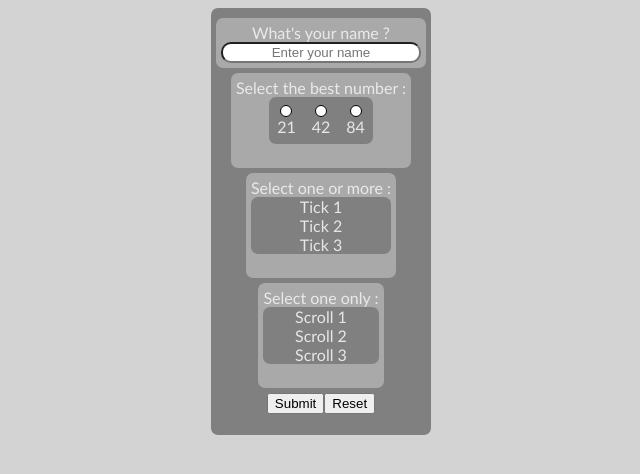
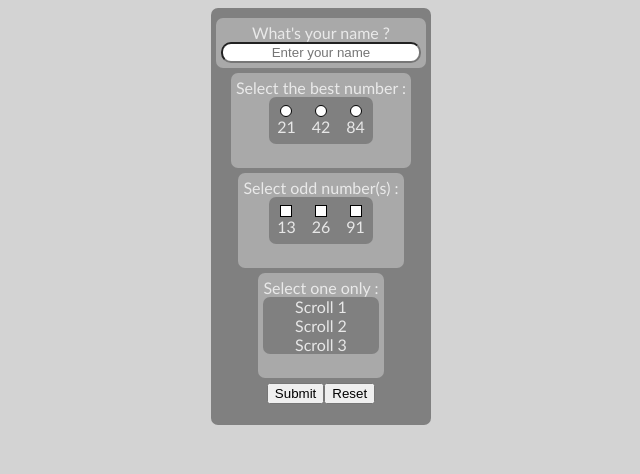
Before and after one commit to sregnard42/react-app, a React app: page / in a window 1280 px wide. Shown: the whole page, without its empty margins (319-959 px from the left). Built offline with nearby package versions, Linux system fonts and the light colour scheme.

Commit message:
Tickboxes OK

```diff
--- a/src/Form/Form.js
+++ b/src/Form/Form.js
@@ -9,13 +9,17 @@ import Scroll from '../Scroll/Scroll';
 class Form extends React.Component {
     constructor(props) {
         super(props);
-        this.text = '';
-        this.radio = '';
-        this.tick = '';
-        this.scroll = '';
+        this.init();
         this.state = {};
         this.handleSubmit = this.handleSubmit.bind(this);
         this.handleReset = this.handleReset.bind(this);
+    }
+
+    init() {
+        this.text = '';
+        this.radio = '';
+        this.tick = [];
+        this.scroll = '';
     }
 
     handleChangeText = (text) => {
@@ -24,6 +28,16 @@ class Form extends React.Component {
 
     handleChangeRadio = (radio) => {
         this.radio = radio;
+    }
+
+    handleChangeTick = (tick) => {
+        for (let i = 0; i < this.tick.length; i++)
+            if (this.tick[i] === tick)
+            {
+                this.tick.splice(i, 1);
+                return ;
+            }
+        this.tick.push(tick);
     }
 
     checkText()
@@ -43,16 +57,26 @@ class Form extends React.Component {
             return '(KO) Answer 2 : ' + this.radio + '\n';
     }
 
+    checkTick()
+    {
+        if (this.tick.length === 0)
+            return 'Question 3 not answered\n';
+        for (let i = 0; i < this.tick.length; i++)
+            if (this.tick[i] % 2 === 0)
+                return '(KO) Answer 3 : ' + this.tick[i] + ' is not an odd number\n';
+        return '(OK) Answer 3 : ' + this.tick + '\n';
+    }
+
     handleSubmit(event) {
         event.preventDefault();
         let output = this.checkText();
         output += this.checkRadio();
+        output += this.checkTick();
         alert(output);
     }
 
     handleReset() {
-        this.text = '';
-        this.radio = '';
+        this.init();
         this.forceUpdate();
     }
 
@@ -87,14 +111,15 @@ class Form extends React.Component {
                         }
                     />
                     <Question
-                        q={'Select one or more :'}
+                        q={'Select odd number(s) :'}
                         a={
                             <Tick
                                 choices={[
-                                    'Tick 1',
-                                    'Tick 2',
-                                    'Tick 3'
+                                    '13',
+                                    '26',
+                                    '91'
                                 ]}
+                                handleChange={this.handleChangeTick}
                             />
                         }
                     />
--- a/src/Tick/Tick.js
+++ b/src/Tick/Tick.js
@@ -1,10 +1,42 @@
 import React from 'react';
 import styles from './Tick.module.css';
 
+class TickBox extends React.Component {
+    constructor(props) {
+        super(props);
+        this.stateDefault = { selected: false };
+        this.state = this.stateDefault;
+        this.style = styles.TickBox;
+    }
+
+    onClick = () => {
+        this.setState({ selected: !this.state.selected });
+        this.props.onChange();
+    }
+
+    render() {
+        this.style = this.state.selected ? styles.TickBoxSelected : styles.TickBox;
+        return (
+            <div className={this.style} onClick={this.onClick}></div>
+        );
+    }
+}
+
 class TickItem extends React.Component {
+    constructor(props) {
+        super(props);
+        this.selected = false;
+    }
+
+    onChange = () => {
+        this.selected = !this.selected;
+        this.props.onChange(this.props.name);
+    }
+
     render() {
         return (
-            <div>
+            <div className={styles.TickItem}>
+                <TickBox onChange={this.onChange} />
                 {this.props.name}
             </div>
         );
@@ -12,11 +44,16 @@ class TickItem extends React.Component {
 }
 
 class Tick extends React.Component {
-
-    constructor(props)
-    {
+    constructor(props) {
         super(props);
         this.key = 1;
+        this.selected = '';
+        this.onChange = this.onChange.bind(this);
+    }
+
+    onChange(name) {
+        this.selected = name;
+        this.props.handleChange(name);
     }
 
     render() {
@@ -27,6 +64,7 @@ class Tick extends React.Component {
                         <TickItem
                             key={this.key++}
                             name={choice}
+                            onChange={this.onChange}
                         />
                     )
                 })}
--- a/src/Tick/Tick.module.css
+++ b/src/Tick/Tick.module.css
@@ -1,4 +1,32 @@
 .Tick {
     background-color:gray;
     border-radius:7px;
+    width:fit-content;
+    margin:auto;
 }
+
+.TickItem {
+    margin:4px;
+    padding:4px;
+    display: inline-block;
+}
+
+.TickBox {
+    border-width: 1px;
+    border-style: solid;
+    border-color:black;
+    margin:auto;
+    background-color: white;
+    height:10px;
+    width:10px;
+}
+
+.TickBoxSelected {
+    border-width: 1px;
+    border-style: solid;
+    border-color:white;
+    margin:auto;
+    background-color:black;
+    height:10px;
+    width:10px;
+}
```
